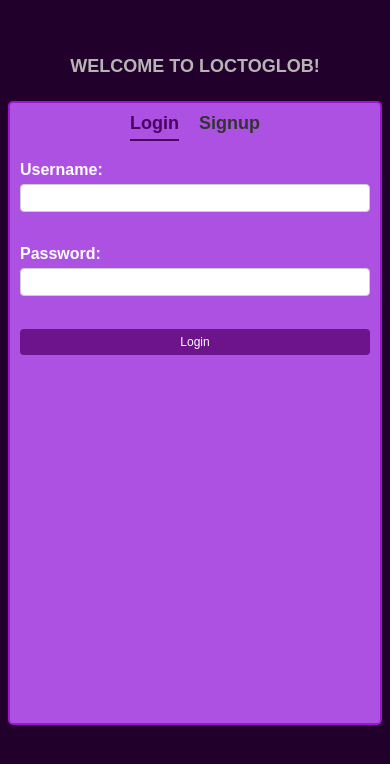
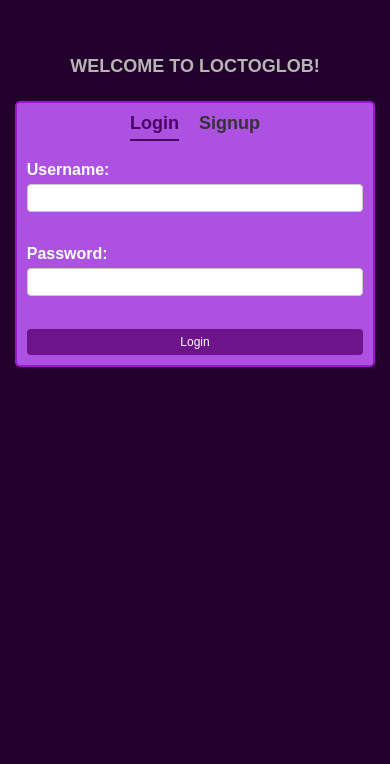
Before and after one commit to MUNEESH08/220701175-CS19542-IP-Project, a Flask app: page /login in a window 390 px wide. Shown: the top 764 px of the page. Run offline with Flask 2, Linux system fonts and the light colour scheme.

Commit message:
Update login.css

```diff
--- a/static/login.css
+++ b/static/login.css
@@ -1,6 +1,5 @@
-/* General Styles */
 .lgtitle {
-  margin-top: 8%;
+    margin-top: 8%; /* Adjusted for better vertical spacing on mobile */
 }
 
 body {
@@ -21,7 +20,8 @@ body {
     padding: 20px;
     border-radius: 10px;
     border: 2px solid #a013d3;
-  width: 400px;
+    width: 90%; /* Adjusted for mobile screen width */
+    max-width: 400px; /* Ensures it doesn't get too large on bigger screens */
 }
 
 .container:hover {
@@ -37,7 +37,7 @@ body {
 }
 
 h1 {
-  font-size: 24px;
+    font-size: 24px; /* Responsive font size */
     color: #333;
     cursor: pointer;
     margin: 0 15px;
@@ -86,17 +86,9 @@ input[type="submit"]:hover {
 }
 
 /* Responsive Styles */
-@media (max-width: 1024px) {
-  .container {
-    width: 70%;
-  }
-}
-
 @media (max-width: 768px) {
     .container {
-    width: 90%;
         padding: 15px;
-    height: 500px; /* Increased height for tablets and small devices */
     }
 
     h1 {
@@ -125,10 +117,8 @@ input[type="submit"]:hover {
     }
 
     .container {
-    width: 95%;
         padding: 10px;
         border-radius: 5px;
-    height: 600px; /* Increased height for mobile devices */
     }
 
     h1 {
```
Lines whose indentation alone changed are shown as unchanged.
